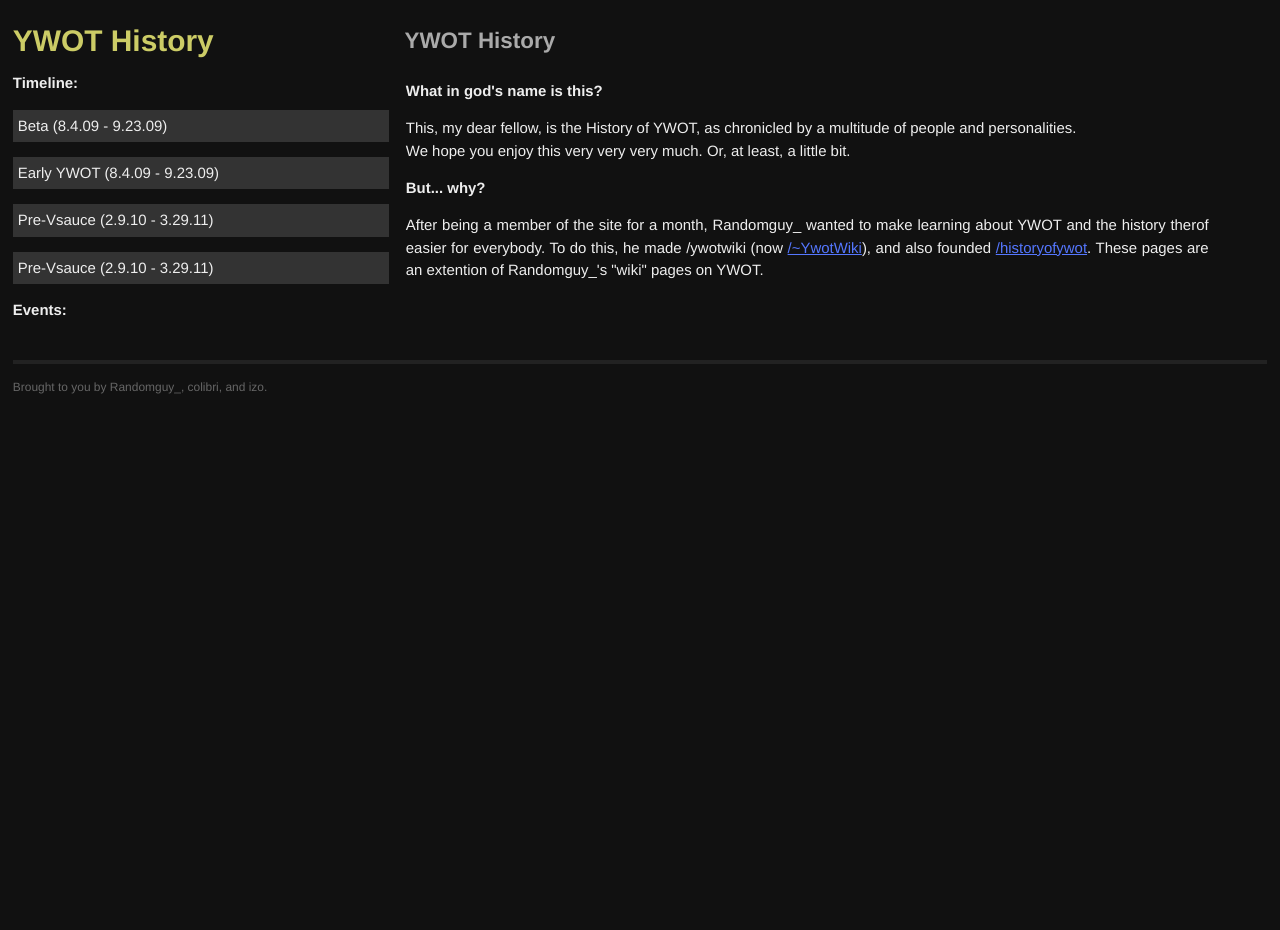
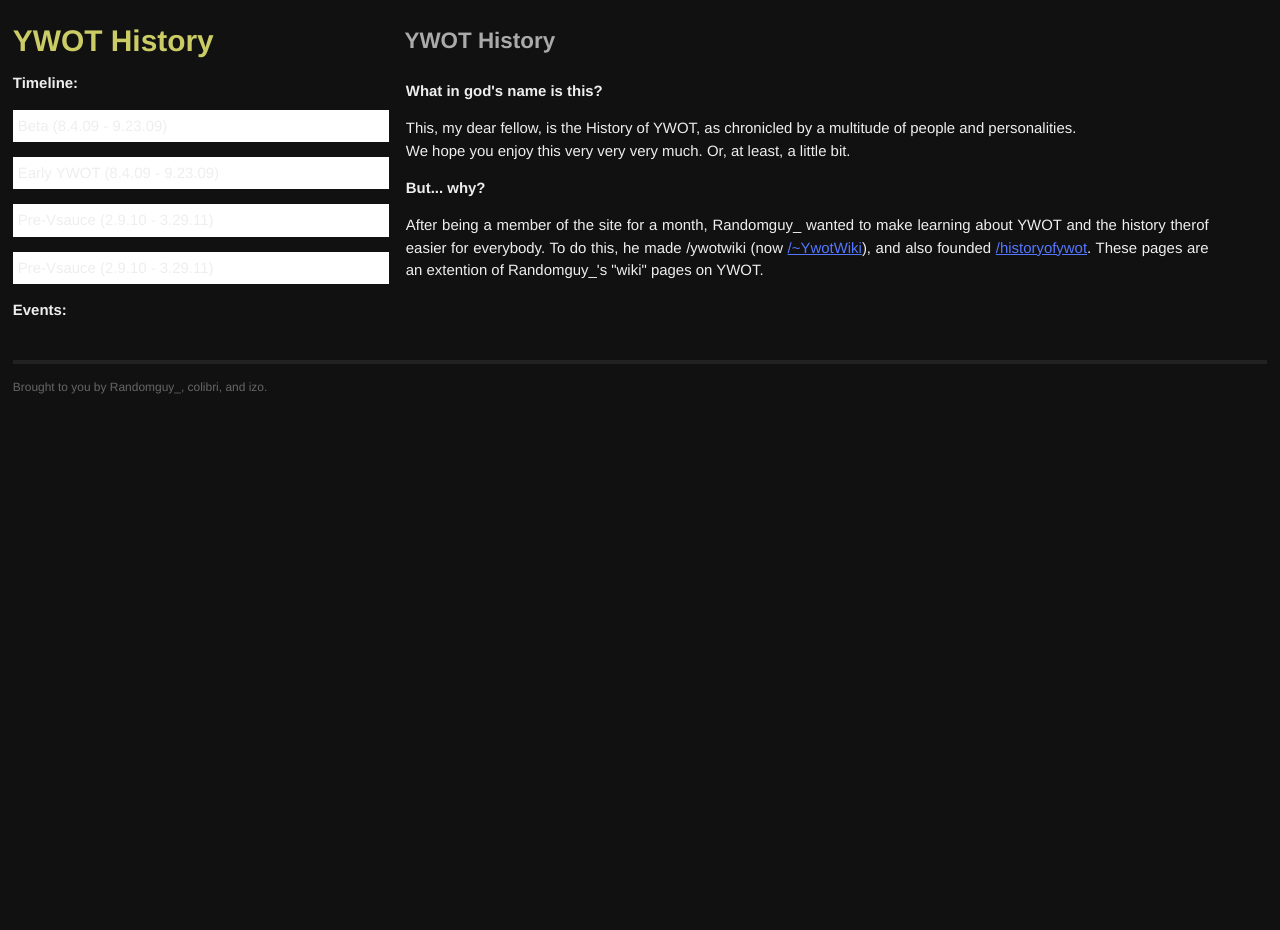
Before and after one commit to ywothistory/ywothistory.github.io, a Jekyll site: the page built from index.html, in a window 1280 px wide. Built offline with Jekyll 4.4.1, drawn with Linux system fonts in a browser that asks for light colours; Markdown is read by kramdown in place of the engine named in the settings.

Commit message:
changed line 197 "background: #333" to "background: #FFF"

```diff
--- a/css/main.css
+++ b/css/main.css
@@ -194,7 +194,7 @@ a:visited { color: #a0a; }
 
 .menu a p {
 	color: #eee;
-	background: #333;
+	background: #FFF;
 	padding: 5px 5px;
 }
 
```
